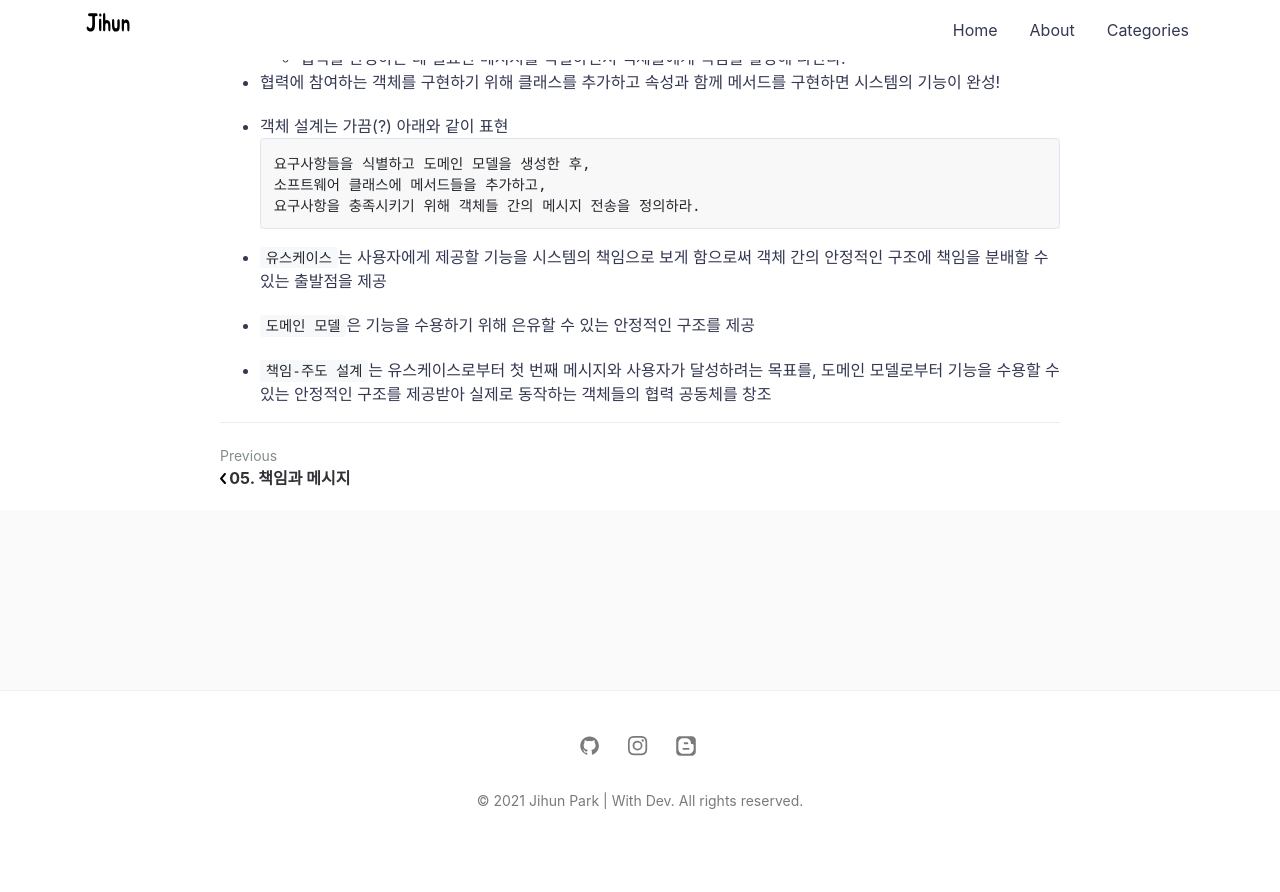
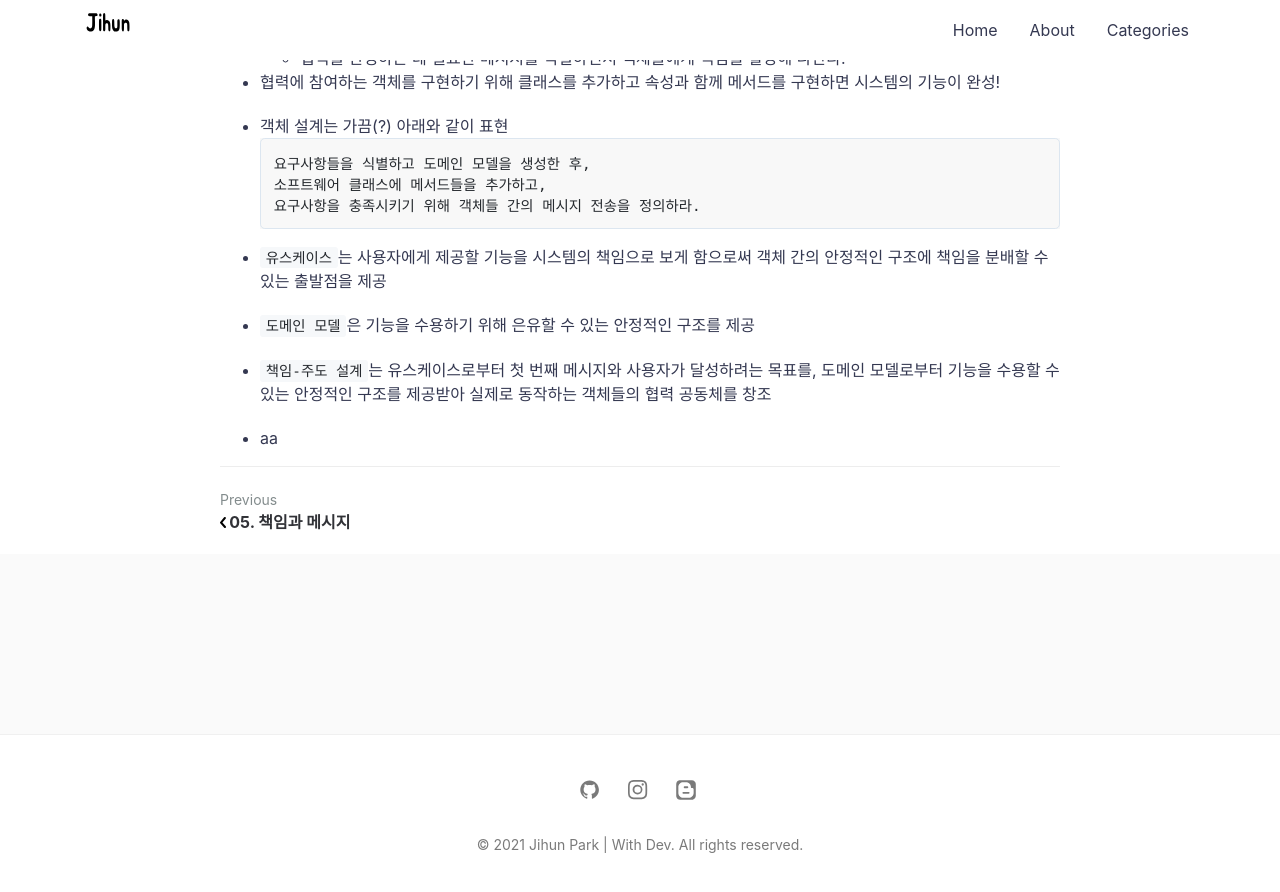
Before and after one commit to jihunparkme/jihunparkme.github.io, a Jekyll site: the page built from _posts/2021-02-09-TheEOO-객체-지도.md, in a window 1280 px wide and 900 px high, scrolled down 3197 px. Shown: the top 892 px of the window. Built offline with Jekyll 4.4.1, drawn with Linux system fonts in a browser that asks for light colours; comment, search, counter and statistics services are not loaded; before the commit the page ends 4053 px from its top, so only the background shows below that.

Commit message:
add contents

```diff
--- a/_posts/2021-02-09-TheEOO-객체-지도.md
+++ b/_posts/2021-02-09-TheEOO-객체-지도.md
@@ -128,3 +128,5 @@ featured-img: TheEOO
 - `도메인 모델`은 기능을 수용하기 위해 은유할 수 있는 안정적인 구조를 제공
 
 - `책임-주도 설계`는 유스케이스로부터 첫 번째 메시지와 사용자가 달성하려는 목표를, 도메인 모델로부터 기능을 수용할 수 있는 안정적인 구조를 제공받아 실제로 동작하는 객체들의 협력 공동체를 창조
+
+- aa
```
